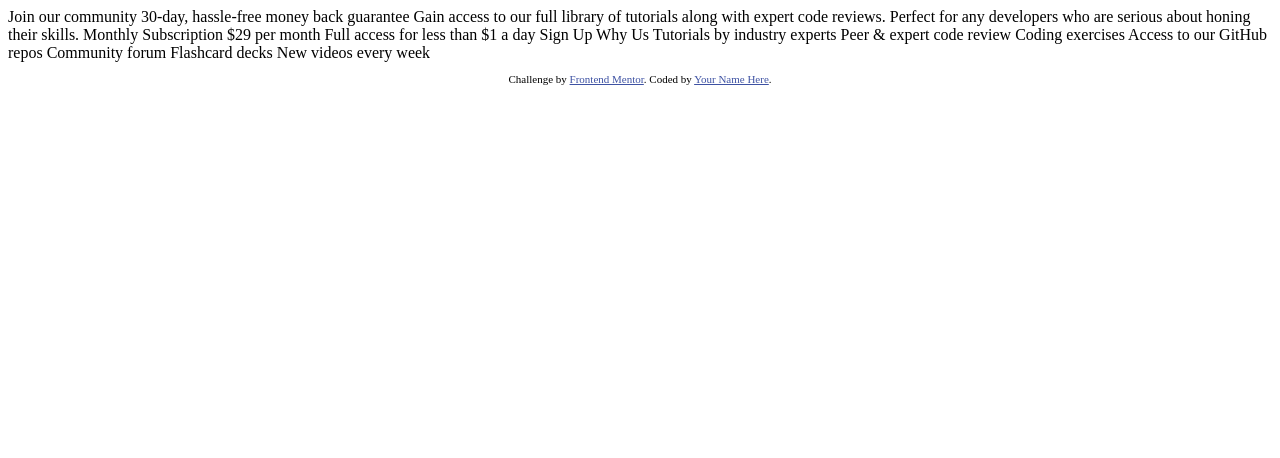
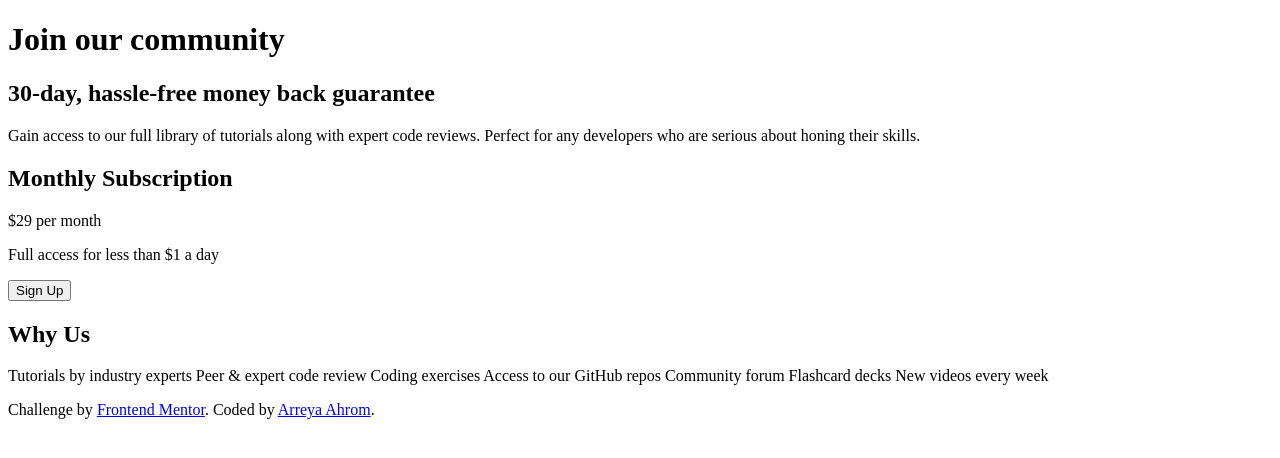
Before and after one commit to aahrom/single-price-grid-component, a plain HTML site: page index.html in a window 1280 px wide. Drawn offline with Linux system fonts and the light colour scheme.

Commit message:
Added divs

```diff
--- a/index.html
+++ b/index.html
@@ -8,43 +8,59 @@
 
   <title>Frontend Mentor | Single Price Grid Component</title>
 
-  <!-- Feel free to remove these styles or customise in your own stylesheet 👍 -->
+  <!-- Feel free to remove these styles or customise in your own stylesheet 👍
   <style>
     .attribution { font-size: 11px; text-align: center; }
     .attribution a { color: hsl(228, 45%, 44%); }
-  </style>
+
+  </style> -->
+
+  <!-- Google Fonts -->
+  <link rel="preconnect" href="https://fonts.gstatic.com">
+  <link href="https://fonts.googleapis.com/css2?family=Karla:wght@300&display=swap" rel="stylesheet">
+
+  <link rel="stylesheet" href="style.css">
 </head>
 <body>
-  Join our community
 
-  30-day, hassle-free money back guarantee
+<div>
+    <h1>Join our community</h1>
 
-  Gain access to our full library of tutorials along with expert code reviews.
-  Perfect for any developers who are serious about honing their skills.
+    <h2>30-day, hassle-free money back guarantee</h2>
 
-  Monthly Subscription
+    <p>Gain access to our full library of tutorials along with expert code reviews.
+    Perfect for any developers who are serious about honing their skills.</p>
 
-  &dollar;29 per month
+  <div class="monthly-subscription">
+      <h2>Monthly Subscription</h2>
 
-  Full access for less than &dollar;1 a day
+      &dollar;29 per month
 
-  Sign Up
+      <p>Full access for less than &dollar;1 a day</p>
 
-  Why Us
+      <button class="sign-up-button"> Sign Up </button>
+  </div>
 
-  Tutorials by industry experts
-  Peer &amp; expert code review
-  Coding exercises
-  Access to our GitHub repos
-  Community forum
-  Flashcard decks
-  New videos every week
+  <div class="why-us">
+    <h2>Why Us</h2>
+      <p>Tutorials by industry experts
+      Peer &amp; expert code review
+      Coding exercises
+      Access to our GitHub repos
+      Community forum
+      Flashcard decks
+      New videos every week</p>
+  </div>
 
+</main>
+
+  <!-- Footer -->
   <footer>
     <p class="attribution">
       Challenge by <a href="https://www.frontendmentor.io?ref=challenge" target="_blank">Frontend Mentor</a>.
-      Coded by <a href="#">Your Name Here</a>.
+      Coded by <a href="#">Arreya Ahrom</a>.
     </p>
   </footer>
+
 </body>
 </html>
```
